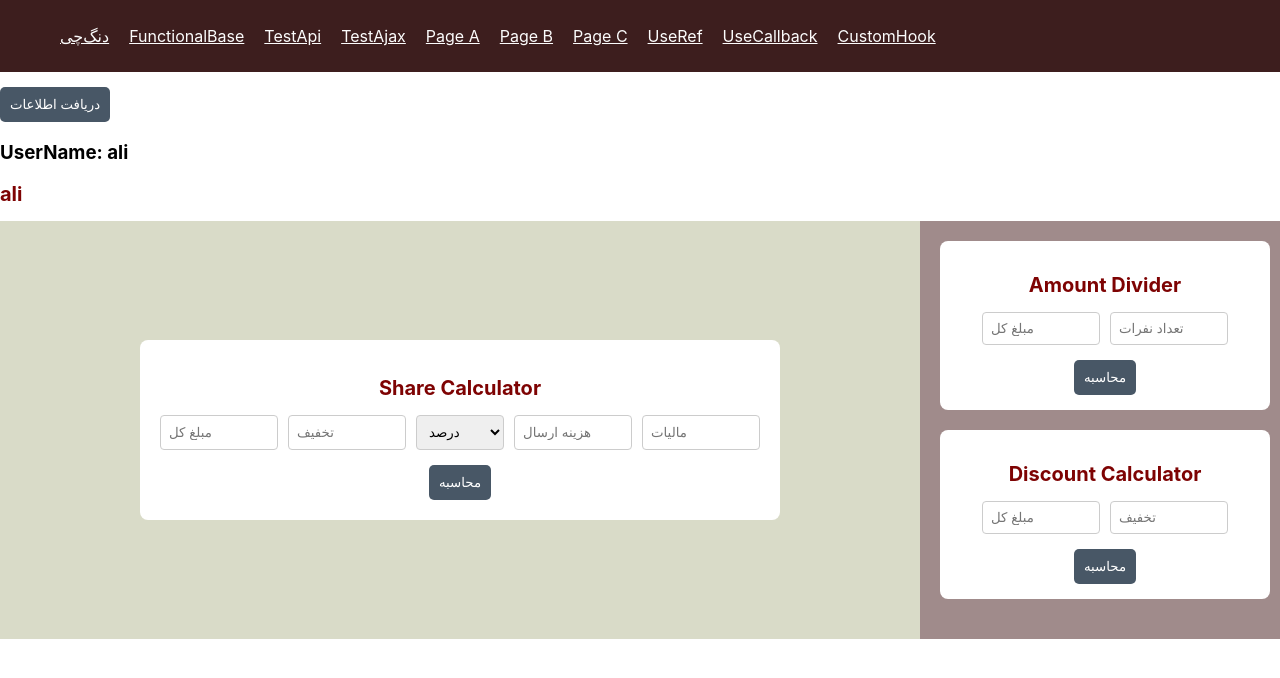
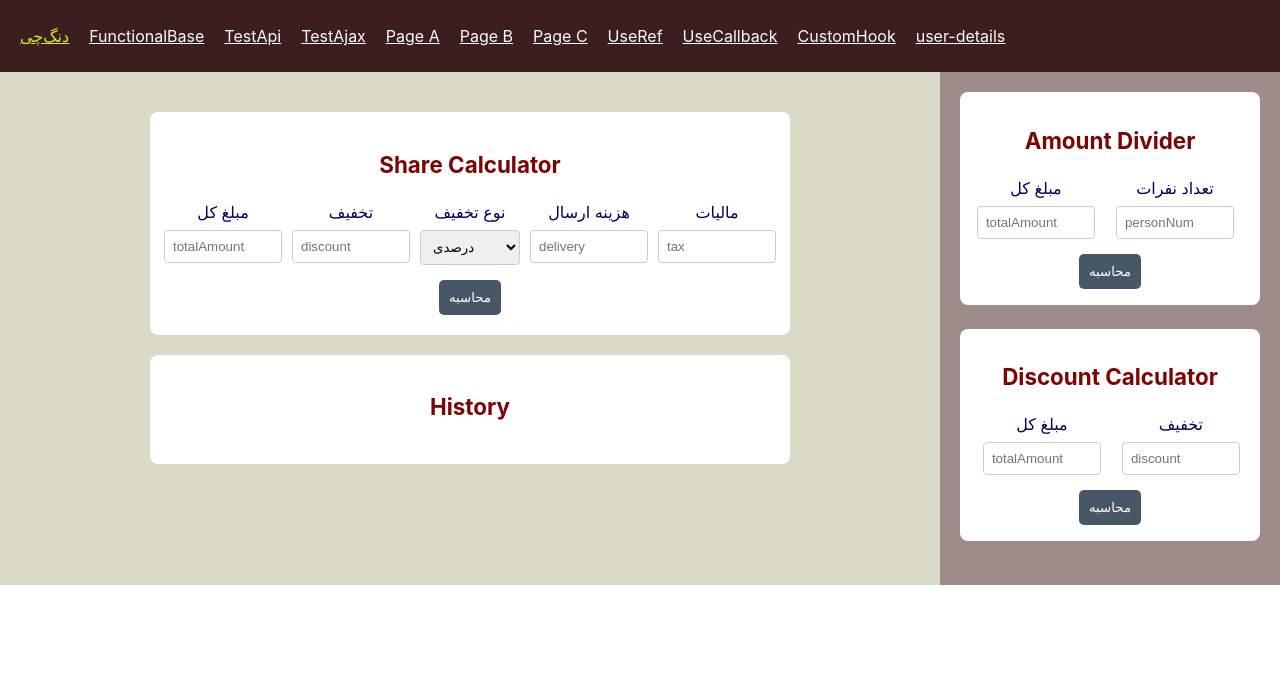
Before and after one commit to danialvfd/welcome-to-reactjs, a React (Create React App) app: page /DongChi in a window 1280 px wide. Shown: the top 678 px of the page. Built offline with nearby package versions, Linux system fonts and the light colour scheme.

Commit message:
feat: history

```diff
--- a/package.json
+++ b/package.json
@@ -6,6 +6,7 @@
     "axios": "^1.7.9",
     "cra-template": "1.2.0",
     "react": "^19.0.0",
+    "react-beautiful-dnd": "^13.1.1",
     "react-dom": "^19.0.0",
     "react-router-dom": "^6.28.2",
     "react-scripts": "5.0.1",
@@ -35,5 +36,9 @@
       "last 1 firefox version",
       "last 1 safari version"
     ]
+  },
+  "devDependencies": {
+    "eslint": "^8.57.1",
+    "eslint-config-react-app": "^7.0.1"
   }
 }
--- a/src/App.js
+++ b/src/App.js
@@ -1,23 +1,21 @@
-import React, { useEffect, useReducer, useContext, useState } from 'react';
+import React, { useReducer } from 'react';
 import { BrowserRouter as Router, Route, Routes } from 'react-router-dom';
 import { StateContext, initialState, reducer } from './pages/StateContext';
-import { UserProvider, UserContext } from './components/UserContext';
+import { UserProvider } from './components/UserContext';
 import Layout from './layout/BaseLayout';
 import Class from './pages/Class';
 import Functional from './pages/Functional';
-import UserInfo from './pages/UserInfo';
 import TestApi from './pages/TestApi';
 import TestAjax from './pages/TestAjax';
-import Profile from './components/Profile';
 import UseRef from './pages/TestUseref';
 import PageA from './pages/PageA';
 import PageB from './pages/PageB';
 import PageC from './pages/PageC';
 import UseCallback from './pages/UseCallback';
 import CustomHook from './pages/TestCustomHook';
+import DongChi from './pages/DongChi';
+import UserDetails from './pages/UserDetails';
 import './assets/myStyles.css';
-import DongChi from './pages/DongChi';
-
 
 const App = () => {
     const [state, dispatch] = useReducer(reducer, initialState);
@@ -25,38 +23,8 @@ const App = () => {
     return (
         <StateContext.Provider value={{ state, dispatch }}>
             <UserProvider>
-                <MainContent />
-            </UserProvider>
-        </StateContext.Provider>
-    );
-};
-
-const MainContent = () => {
-    const { user, setUser } = useContext(UserContext);
-    const [userData, setUserData] = useState();
-    const [showUserInfo, setShowUserInfo] = useState(false);
-
-    useEffect(() => {
-        setUser({ name: 'ali' });
-    }, [setUser]);
-
-    const handleClick = () => {
-        setUser({ name: 'mohammad' });
-        setUserData({ name: 'ali', family: 'kazemi', age: 30 });
-        setShowUserInfo(true);
-    };
-
-    return (
                 <Router>
                     <Layout>
-                <div>
-                    <button onClick={handleClick}>دریافت اطلاعات</button>
-                    <div>
-                        <h3>UserName: {user.name}</h3>
-                    </div>
-                    {showUserInfo && <UserInfo name={userData.name} family={userData.family} age={userData.age} />}
-                    <Profile />
-                </div>
                         <Routes>
                             <Route path="/DongChi" element={<DongChi />} />
                             <Route path="/page1" element={<Functional />} />
@@ -69,9 +37,12 @@ const MainContent = () => {
                             <Route path="/page5" element={<UseRef />} />
                             <Route path="/page6" element={<UseCallback />} />
                             <Route path="/page7" element={<CustomHook />} />
+                            <Route path="/user-details" element={<UserDetails />} />
                         </Routes>
                     </Layout>
                 </Router>
+            </UserProvider>
+        </StateContext.Provider>
     );
 };
 
--- a/src/assets/CalculatorStyles.css
+++ b/src/assets/CalculatorStyles.css
@@ -10,16 +10,15 @@
 .box-container {
   text-align: center;
   background-color: white;
-  padding: 15px;
-  border-radius: 8px;
-  width: 300px;
-  margin-bottom: 20px;
+  padding: 1rem;
+  border-radius: 0.5rem;
+  margin-bottom: 1.5rem;
 }
 
 h1, h2 {
-  font-size: 20px;
+  font-size: 1.4rem;
   color: #7e0303;
-  margin-bottom: 15px;
+  margin-bottom: 1.5rem;
 }
 
 .input-group {
@@ -35,6 +34,7 @@ h1, h2 {
   border: 1px solid #ccc;
   border-radius: 4px;
   width: 100px;
+  margin-top: 0.5rem;
 }
 
 button {
@@ -53,7 +53,87 @@ button:hover {
 
 .final-amount {
   margin-top: 15px;
-  font-size: 18px;
+  font-size: 0.8rem;
   font-weight: bold;
-  color: green;
+  color: rgb(1, 60, 1);
 }
+
+label {
+  color: #000264;
+}
+
+.history-container {
+  list-style: none;
+  padding: 0;
+  margin: 0;
+  background-color: #f9f9f9;
+  margin-top: 20px;
+}
+
+.history-item {
+  background-color: #ffffff;
+  border: 1px solid #e0e0e0;
+  border-radius: 6px;
+  padding: 15px;
+  margin: 10px 0;
+  display: flex;
+  flex-direction: column;
+  justify-content: space-between;
+  align-items: flex-start;
+  box-shadow: 0 1px 3px rgba(0, 0, 0, 0.1);
+}
+
+.history-item:hover {
+  background-color: #f1f1f1;
+}
+
+.history-actions {
+  margin-top: 10px;
+  display: flex;
+  justify-content: space-between;
+  width: 100%;
+}
+
+.history-actions button {
+  background-color: #040968;
+  color: #ffffff;
+  border: none;
+  padding: 8px 16px;
+  border-radius: 4px;
+  cursor: pointer;
+  font-size: 14px;
+  transition: background-color 0.3s;
+}
+
+.history-actions button:hover {
+  background-color: #0056b3;
+}
+
+.history-item strong {
+  color: #333;
+  font-size: 16px;
+}
+
+.history-item div {
+  margin-top: 8px;
+  font-size: 14px;
+  color: #555;
+}
+
+/* Drag handle */
+.drag-handle {
+  cursor: grab;
+  padding: 8px;
+  background-color: #e9ecef;
+  border-radius: 4px;
+  display: inline-block;
+  margin-right: 10px;
+}
+
+.history-item:active .drag-handle {
+  cursor: grabbing;
+}
+
+ul {
+  padding-left: 0;
+}
--- a/src/assets/myStyles.css
+++ b/src/assets/myStyles.css
@@ -12,7 +12,6 @@
 
   .main-content {
     width: 75%;
-    display: flex;
     align-items: center;
     justify-content: center;
     padding: 20px;
--- a/src/components/AmountDivider.js
+++ b/src/components/AmountDivider.js
@@ -17,24 +17,29 @@ const AmountDivider = () => {
     <div className="box-container">
       <h2>Amount Divider</h2>
       <div className="input-group">
+        <div>
+          <label>مبلغ کل</label>
           <input
             type="number"
-          placeholder="مبلغ کل"
+            placeholder="totalAmount"
             value={totalAmount}
-          onChange={(e) => setTotalAmount(e.target.value)}
-        />
+            onChange={(e) => setTotalAmount(e.target.value)} />
+        </div>
+        <div>
+          <label>تعداد نفرات</label>
           <input
             type="number"
-          placeholder="تعداد نفرات"
+            placeholder="personNum"
             value={personNumber}
             onChange={(e) => setPersonNum(e.target.value)}
           />
+        </div>
       </div>
       <button onClick={handleCalculate}>محاسبه</button>
 
       {amountPerPerson !== null && (
         <p className="final-amount">
-          مبلغ پرداختی هر نفر: {amountPerPerson} تومان
+          Result = totalAmount / personNumber = {amountPerPerson} toman
         </p>
       )}
     </div>
--- /dev/null
+++ b/src/components/CalculationHistory.js
@@ -0,0 +1,65 @@
+import React from "react";
+import { DragDropContext, Droppable, Draggable } from "react-beautiful-dnd";
+import "../assets/CalculatorStyles.css";
+
+const CalculationHistory = ({ history, updateHistory }) => {
+
+  const handleDragEnd = (result) => {
+    if (!result.destination) return;
+
+    const items = Array.from(history);
+    const [reorderedItem] = items.splice(result.source.index, 1);
+    items.splice(result.destination.index, 0, reorderedItem);
+
+    updateHistory(items);
+    localStorage.setItem("calculationHistory", JSON.stringify(items));
+  };
+
+  const handleDelete = (id) => {
+    const updatedHistory = history.filter(item => item.id !== id);
+    updateHistory(updatedHistory);
+    localStorage.setItem("calculationHistory", JSON.stringify(updatedHistory));
+  };
+
+  const handleEdit = (item) => {
+    updateHistory(item);
+  };
+
+  return (
+    <div className="main-container">
+      <h2>History</h2>
+      <DragDropContext onDragEnd={handleDragEnd}>
+        <Droppable droppableId="history">
+          {(provided) => (
+            <ul
+              ref={provided.innerRef}
+              {...provided.droppableProps}
+              className="history-container">
+              {history.map((item, index) => (
+                <Draggable key={item.id} draggableId={item.id} index={index}>
+                  {(provided) => (
+                    <li
+                      ref={provided.innerRef}
+                      {...provided.draggableProps}
+                      {...provided.dragHandleProps}
+                      className="history-item">
+                      <div className="history-actions">
+                        <strong>Result: {item.finalAmount}</strong>
+                        <button onClick={() => handleEdit(item)}>Edit</button>
+                        <button onClick={() => handleDelete(item.id)}>Remove</button>
+                        <button onClick={() => handleDelete(item.id)}>Drag</button>
+                      </div>
+                    </li>
+                  )}
+                </Draggable>
+              ))}
+              {provided.placeholder}
+            </ul>
+          )}
+        </Droppable>
+      </DragDropContext>
+    </div>
+  );
+};
+
+export default CalculationHistory;
--- a/src/components/DiscountCalculator.js
+++ b/src/components/DiscountCalculator.js
@@ -8,7 +8,7 @@ const DiscountCalculator = () => {
 
   const handleCalculate = () => {
     if (totalAmount && discount && discount > 0) {
-      setDiscountPercent((discount * 100 / totalAmount).toFixed(2));
+      setDiscountPercent((discount * 100 / totalAmount).toFixed(1));
     } else {
       setDiscountPercent("null");
     }
@@ -17,23 +17,27 @@ const DiscountCalculator = () => {
     <div className="box-container">
       <h2>Discount Calculator</h2>
       <div className="input-group">
+        <div>
+          <label>مبلغ کل</label>
           <input
             type="number"
-          placeholder="مبلغ کل"
+            placeholder="totalAmount"
             value={totalAmount}
-          onChange={(e) => setTotalAmount(e.target.value)}
-        />
+            onChange={(e) => setTotalAmount(e.target.value)} />
+        </div>
+        <div>
+          <label>تخفیف</label>
           <input
             type="number"
-          placeholder="تخفیف"
+            placeholder="discount"
             value={discount}
-          onChange={(e) => setDiscount(e.target.value)}
-        />
+            onChange={(e) => setDiscount(e.target.value)} />
+        </div>
       </div>
       <button onClick={handleCalculate}>محاسبه</button>
 
       {discountPercent !== null && (
-        <p className="final-amount">درصد میزان تخفیف: %{discountPercent}</p>
+        <p className="final-amount">Result = discount * 100 / totalAmount  = {discountPercent}%</p>
       )}
     </div>
   );
--- a/src/components/ShareCalculator.js
+++ b/src/components/ShareCalculator.js
@@ -1,26 +1,13 @@
-import { useState, useEffect } from "react";
+import { useState } from "react";
 import "../assets/CalculatorStyles.css";
 
-const ShareCalculator = () => {
+const ShareCalculator = ({ updateHistory }) => {
   const [totalAmount, setTotalAmount] = useState("");
   const [discount, setDiscount] = useState("");
   const [discountType, setDiscountType] = useState("percent");
   const [delivery, setDelivery] = useState("");
   const [tax, setTax] = useState("");
   const [finalAmount, setFinalAmount] = useState(null);
-
-  useEffect(() => {
-    const savedData = localStorage.getItem("shareCalculatorData");
-    if (savedData) {
-      const parsedData = JSON.parse(savedData);
-      setTotalAmount(parsedData.totalAmount);
-      setDiscount(parsedData.discount);
-      setDiscountType(parsedData.discountType);
-      setDelivery(parsedData.delivery);
-      setTax(parsedData.tax);
-      setFinalAmount(parsedData.finalAmount);
-    }
-  }, []);
 
   const handleCalculate = () => {
     let amount = parseFloat(totalAmount) || 0;
@@ -41,7 +28,8 @@ const ShareCalculator = () => {
 
     setFinalAmount(finalAmountValue);
 
-    const dataToSave = {
+    const newHistoryItem = {
+      id: new Date().toISOString(),
       totalAmount,
       discount,
       discountType,
@@ -49,53 +37,85 @@ const ShareCalculator = () => {
       tax,
       finalAmount: finalAmountValue
     };
-    localStorage.setItem("shareCalculatorData", JSON.stringify(dataToSave));
+
+    // آپدیت تاریخچه بلافاصله
+    const savedHistory = JSON.parse(localStorage.getItem("calculationHistory")) || [];
+    const updatedHistory = [newHistoryItem, ...savedHistory];
+
+    // ذخیره تاریخچه جدید در localStorage
+    localStorage.setItem("calculationHistory", JSON.stringify(updatedHistory));
+
+    // بروز رسانی state تاریخچه
+    updateHistory(updatedHistory);
+
+    // ریست کردن مقادیر ورودی
+    setTotalAmount("");
+    setDiscount("");
+    setDiscountType("percent");
+    setDelivery("");
+    setTax("");
   };
 
   return (
     <div className="main-container">
       <h2>Share Calculator</h2>
       <div className="input-group">
+        <div>
+          <label>مبلغ کل</label>
           <input
             type="number"
-          placeholder="مبلغ کل"
+            placeholder="totalAmount"
             value={totalAmount}
-          onChange={(e) => setTotalAmount(e.target.value)}
-        />
+            onChange={(e) => setTotalAmount(e.target.value)} />
+        </div>
+
+        <div>
+          <label>تخفیف</label>
           <input
             type="number"
-          placeholder="تخفیف"
+            placeholder="discount"
             value={discount}
-          onChange={(e) => setDiscount(e.target.value)}
-        />
+            onChange={(e) => setDiscount(e.target.value)} />
+        </div>
+
+        <div>
+          <label>نوع تخفیف</label>
           <select
             value={discountType}
-          onChange={(e) => setDiscountType(e.target.value)}
-        >
-          <option value="percentage">درصد</option>
-          <option value="amount">مقدار</option>
+            onChange={(e) => setDiscountType(e.target.value)}>
+            <option value="percentage">درصدی</option>
+            <option value="amount">مبلغ ثابت</option>
           </select>
+        </div>
+
+        <div>
+          <label>هزینه ارسال</label>
           <input
             type="number"
-          placeholder="هزینه ارسال"
+            placeholder="delivery"
             value={delivery}
-          onChange={(e) => setDelivery(e.target.value)}
-        />
+            onChange={(e) => setDelivery(e.target.value)} />
+        </div>
+
+        <div>
+          <label>مالیات</label>
           <input
             type="number"
-          placeholder="مالیات"
+            placeholder="tax"
             value={tax}
-          onChange={(e) => setTax(e.target.value)}
-        />
+            onChange={(e) => setTax(e.target.value)} />
         </div>
+      </div>
+
       <button onClick={handleCalculate}>محاسبه</button>
 
       {finalAmount !== null && (
         <p className="final-amount">
-          مبلغ نهایی: {finalAmount} تومان
+          Result: totalAmount - discountAmount + delivery + (totalAmount * tax / 100) = {finalAmount}
         </p>
       )}
     </div>
   );
 };
+
 export default ShareCalculator;
--- a/src/index.css
+++ b/src/index.css
@@ -35,3 +35,7 @@ code {
 .navbar ul li a:hover {
   color: #0e0060;
 }
+
+.DongChiNavbar {
+  color: #ceec29 !important;
+}
--- a/src/layout/BaseLayout.js
+++ b/src/layout/BaseLayout.js
@@ -6,7 +6,7 @@ const Layout = ({ children }) => {
     <div>
       <nav className="navbar">
         <ul>
-          <li><Link to="/DongChi">دنگ‌چی</Link></li>
+          <li><Link className='DongChiNavbar' to="/DongChi">دنگ‌چی</Link></li>
           <li><Link to="/page1">FunctionalBase</Link></li>
           <li><Link to="/page3">TestApi</Link></li>
           <li><Link to="/page4">TestAjax</Link></li>
@@ -16,6 +16,7 @@ const Layout = ({ children }) => {
           <li><Link to="/page5">UseRef</Link></li>
           <li><Link to="/page6">UseCallback</Link></li>
           <li><Link to="/page7">CustomHook</Link></li>
+          <li><Link to="/user-details">user-details</Link></li>
         </ul>
       </nav>
       <div className="content">
--- a/src/pages/DongChi.js
+++ b/src/pages/DongChi.js
@@ -1,24 +1,39 @@
-import React from 'react';
+import React, { useState, useEffect } from 'react';
 import Layout from '../layout/MainLayout';
 import AmountDivider from '../components/AmountDivider';
 import DiscountCalculator from '../components/DiscountCalculator';
 import ShareCalculator from '../components/ShareCalculator';
+import CalculationHistory from '../components/CalculationHistory';
 
 function DongChi() {
-    const sidebarContent = (
+  const [history, setHistory] = useState([]);
+
+  useEffect(() => {
+    const savedHistory = JSON.parse(localStorage.getItem("calculationHistory")) || [];
+    setHistory(savedHistory);
+  }, []);
+
+  const updateHistory = (updatedHistory) => {
+    setHistory(updatedHistory);
+    localStorage.setItem("calculationHistory", JSON.stringify(updatedHistory));
+  };
+
+  return (
+    <Layout
+      sidebar={
         <>
-            <AmountDivider />
-            <DiscountCalculator />
+          <AmountDivider />
+          <DiscountCalculator />
         </>
-    );
-
-    const mainContent = (
-        <ShareCalculator />
-    );
-
-    return (
-        <Layout sidebar={sidebarContent} content={mainContent} />
-    );
+      }
+      content={
+        <>
+          <ShareCalculator updateHistory={updateHistory} />
+          <CalculationHistory history={history} updateHistory={updateHistory} />
+        </>
+      }
+    />
+  );
 }
 
 export default DongChi;
--- /dev/null
+++ b/src/pages/UserDetails.js
@@ -0,0 +1,33 @@
+import React, { useContext, useEffect, useState } from 'react';
+import { UserContext } from '../components/UserContext';
+import UserInfo from './UserInfo';
+import Profile from '../components/Profile';
+
+const UserDetails = () => {
+    const { user, setUser } = useContext(UserContext);
+    const [userData, setUserData] = useState();
+    const [showUserInfo, setShowUserInfo] = useState(false);
+
+    useEffect(() => {
+        setUser({ name: 'ali' });
+    }, [setUser]);
+
+    const handleClick = () => {
+        setUser({ name: 'mohammad' });
+        setUserData({ name: 'ali', family: 'kazemi', age: 30 });
+        setShowUserInfo(true);
+    };
+
+    return (
+        <div>
+            <button onClick={handleClick}>دریافت اطلاعات</button>
+            <div>
+                <h3>UserName: {user?.name}</h3>
+            </div>
+            {showUserInfo && <UserInfo name={userData?.name} family={userData?.family} age={userData?.age} />}
+            <Profile />
+        </div>
+    );
+};
+
+export default UserDetails;
```
Also changed, not shown: 2 other files (tests, documents, lock files or other folders). Lines whose indentation alone changed are shown as unchanged.
